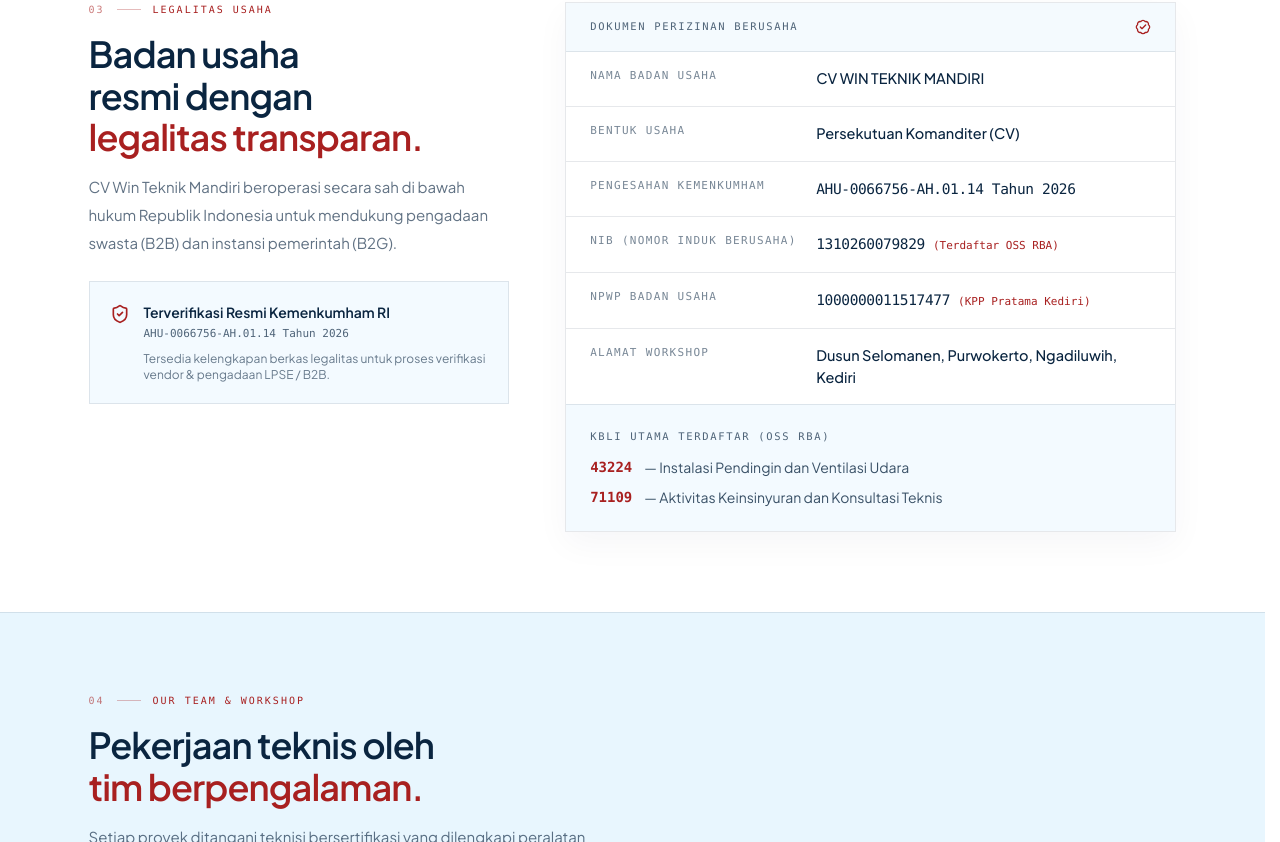
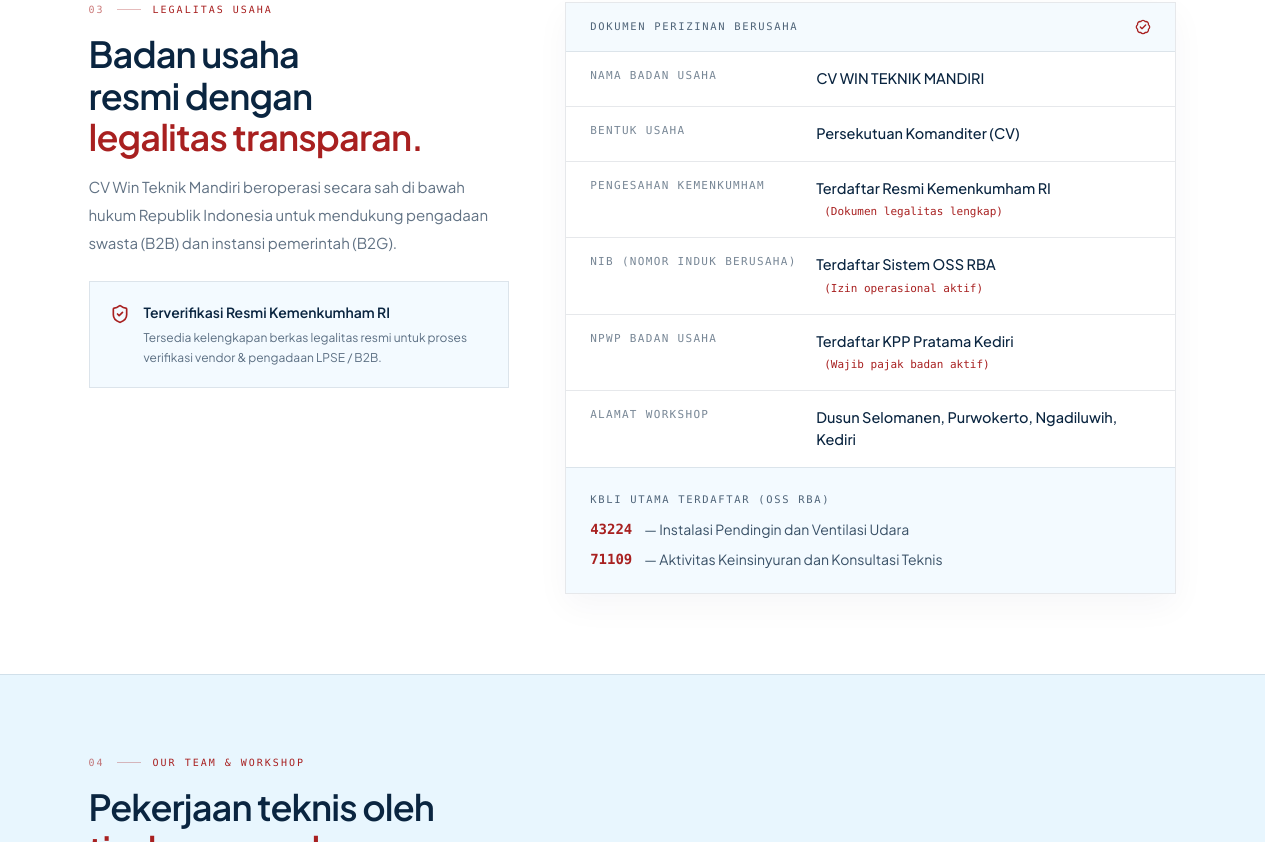
Before and after one commit to chilmi89/winteknikmandiri, a Next.js app in the folder frontend/: page /tentang-kami in a window 1280 px wide. Shown: the part 2918-3760 px from the top of the page. Built offline with nearby package versions, Linux system fonts and the light colour scheme; no server answers.

Commit message:
security: remove public display of AHU, NIB, and NPWP numbers

```diff
--- a/frontend/app/page.tsx
+++ b/frontend/app/page.tsx
@@ -85,19 +85,10 @@ export default function Home() {
 
                   <div className="grid gap-1 border-b border-[#0A2540]/10 py-3.5 sm:grid-cols-[9rem_1fr] sm:items-baseline">
                     <dt className="font-mono text-[10px] uppercase tracking-[0.14em] text-[#0A2540]/45">
-                      Pengesahan
+                      Status Legalitas
                     </dt>
-                    <dd className="text-sm text-[#0A2540]">
-                      {site.legal.ahu} ({site.legal.year})
-                    </dd>
-                  </div>
-
-                  <div className="grid gap-1 border-b border-[#0A2540]/10 py-3.5 sm:grid-cols-[9rem_1fr] sm:items-baseline">
-                    <dt className="font-mono text-[10px] uppercase tracking-[0.14em] text-[#0A2540]/45">
-                      NIB / NPWP
-                    </dt>
-                    <dd className="font-mono text-xs text-[#0A2540]/80">
-                      {site.legal.nib} / {site.legal.npwp}
+                    <dd className="text-sm font-medium text-[#0A2540]">
+                      Badan Usaha Resmi Terdaftar & Terverifikasi
                     </dd>
                   </div>
 
--- a/frontend/app/tentang-kami/page.tsx
+++ b/frontend/app/tentang-kami/page.tsx
@@ -22,7 +22,7 @@ import { waLink } from "@/lib/site";
 export const metadata: Metadata = {
   title: "Tentang Kami — CV Win Teknik Mandiri Kediri",
   description:
-    "Profil CV Win Teknik Mandiri: kontraktor AC dan tata udara di Kediri sejak 2014. Pengadaan, instalasi VRF, fabrikasi ducting, maintenance, dan legalitas usaha AHU Kemenkumham 2026.",
+    "Profil CV Win Teknik Mandiri: kontraktor AC dan tata udara di Kediri sejak 2014. Pengadaan, instalasi VRF, fabrikasi ducting, maintenance, dan legalitas badan usaha resmi terdaftar.",
 };
 
 const focusRing =
@@ -66,25 +66,23 @@ const milestones = [
   },
 ];
 
-const legalities = [
+const legalities: { label: string; value: string; note?: string; mono?: boolean }[] = [
   { label: "Nama Badan Usaha", value: "CV WIN TEKNIK MANDIRI" },
   { label: "Bentuk Usaha", value: "Persekutuan Komanditer (CV)" },
   {
     label: "Pengesahan Kemenkumham",
-    value: "AHU-0066756-AH.01.14 Tahun 2026",
-    mono: true,
+    value: "Terdaftar Resmi Kemenkumham RI",
+    note: "Dokumen legalitas lengkap",
   },
   {
     label: "NIB (Nomor Induk Berusaha)",
-    value: "1310260079829",
-    note: "Terdaftar OSS RBA",
-    mono: true,
+    value: "Terdaftar Sistem OSS RBA",
+    note: "Izin operasional aktif",
   },
   {
     label: "NPWP Badan Usaha",
-    value: "1000000011517477",
-    note: "KPP Pratama Kediri",
-    mono: true,
+    value: "Terdaftar KPP Pratama Kediri",
+    note: "Wajib pajak badan aktif",
   },
   {
     label: "Alamat Workshop",
@@ -460,11 +458,8 @@ export default function TentangKamiPage() {
                     <p className="text-sm font-semibold text-[#0A2540] group-hover:text-[#A82020] transition-colors">
                       Terverifikasi Resmi Kemenkumham RI
                     </p>
-                    <p className="mt-1 font-mono text-[11px] text-[#0A2540]/70">
-                      AHU-0066756-AH.01.14 Tahun 2026
-                    </p>
-                    <p className="mt-2 text-xs text-[#0A2540]/60">
-                      Tersedia kelengkapan berkas legalitas untuk proses verifikasi vendor & pengadaan LPSE / B2B.
+                    <p className="mt-1.5 text-xs leading-relaxed text-[#0A2540]/65">
+                      Tersedia kelengkapan berkas legalitas resmi untuk proses verifikasi vendor & pengadaan LPSE / B2B.
                     </p>
                   </div>
                 </div>
--- a/frontend/components/SiteFooter.tsx
+++ b/frontend/components/SiteFooter.tsx
@@ -226,7 +226,7 @@ export default function SiteFooter({ activeHref }: SiteFooterProps) {
             © 2026 {site.name}. Seluruh hak cipta dilindungi.
           </p>
           <p className="font-mono tracking-[0.06em]">
-            {site.legal.ahu} · NIB {site.legal.nib}
+            Badan Usaha Resmi Terdaftar · Kediri, Jawa Timur
           </p>
         </div>
       </div>
```
